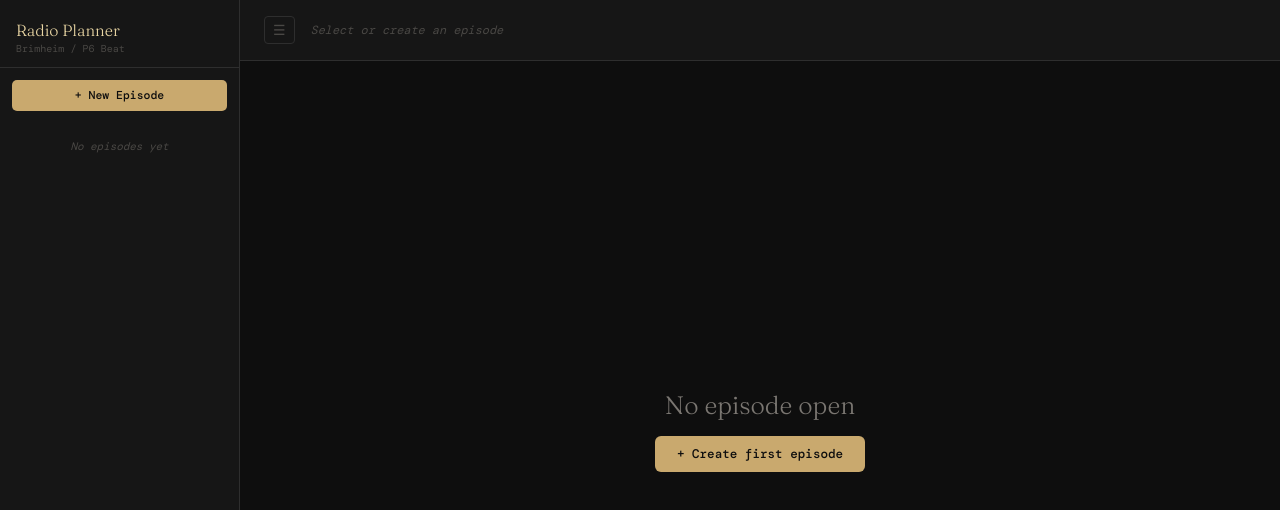
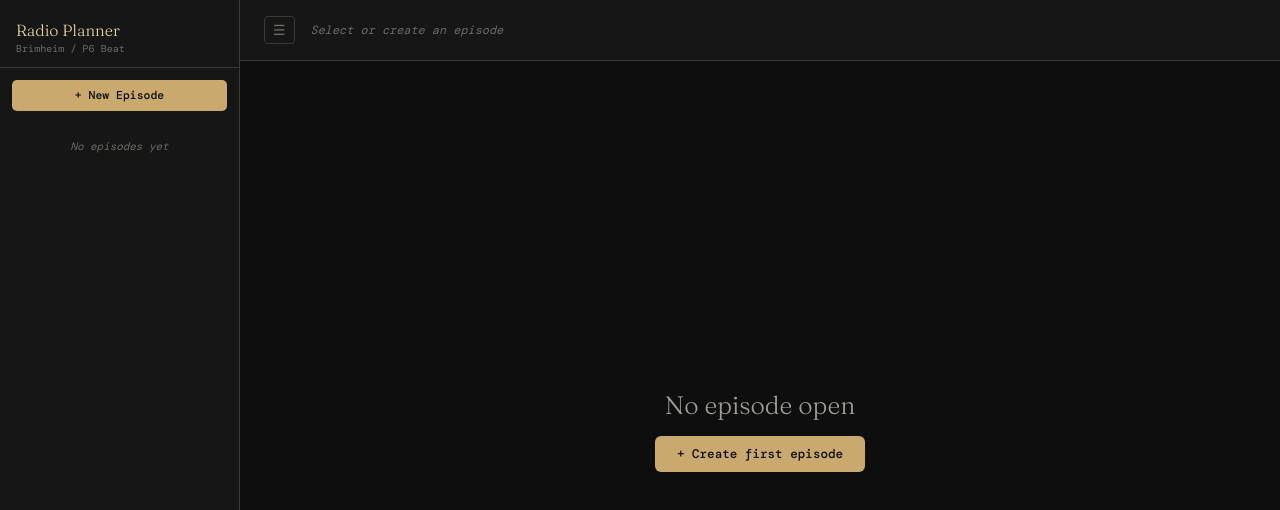
Before and after one commit to LorriBrimheim/brimheim-radio, a React (Create React App) app: page / in a window 1280 px wide. Shown: the top 510 px of the page. Built offline with nearby package versions, Linux system fonts and the light colour scheme; a web font is replaced by a local one.

Commit message:
Update index.css

```diff
--- a/src/index.css
+++ b/src/index.css
@@ -5,10 +5,10 @@
   --surface: #161616;
   --surface2: #1f1f1f;
   --surface3: #2a2a2a;
-  --border: #2e2e2e;
+  --border: #3a3735;
   --text: #f0ede6;
-  --text-dim: #7a7671;
-  --text-muted: #4a4845;
+  --text-dim: #a09c97;
+  --text-muted: #6e6b66;
   --accent: #e8d5a3;
   --accent2: #c9a96e;
   --green: #6db88a;
```
